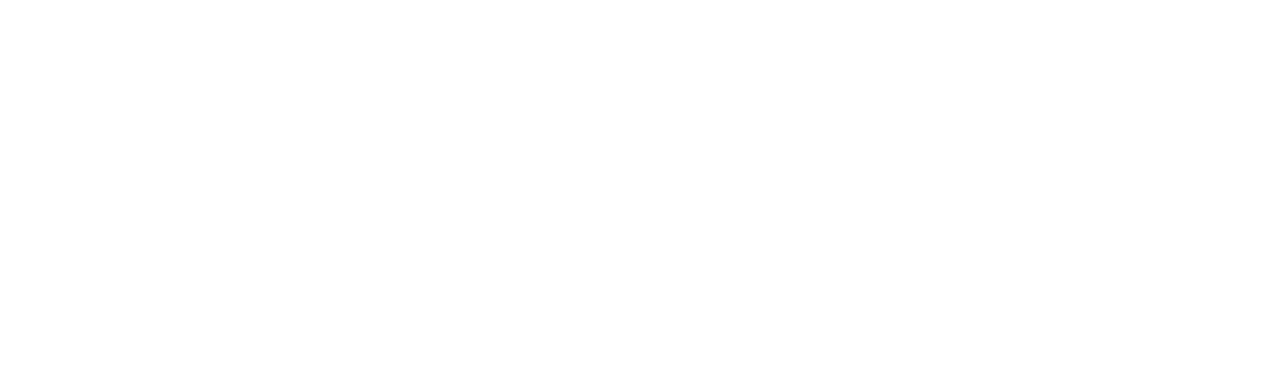
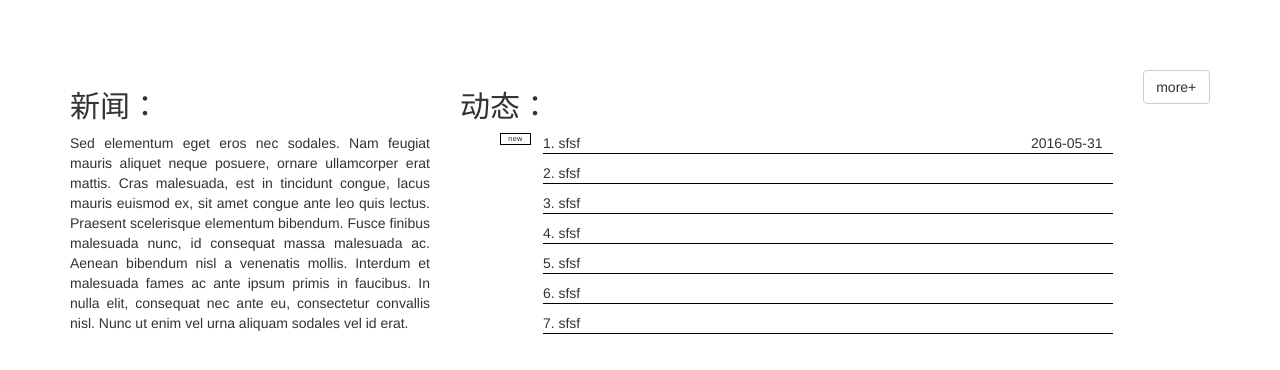
Before and after one commit to cinyinlin/usgs_news, a plain HTML site: page index.html in a window 1280 px wide. Drawn offline with Linux system fonts and the light colour scheme.

Commit message:
frame "mainNews" finished -verson 1.0

```diff
--- a/css/mainstyle.css
+++ b/css/mainstyle.css
@@ -1 +1,54 @@
-/**/
+/* 首页样式 */
+
+
+/* 新闻板块样式 */
+div#mainNews h2 {
+    font-family: "幼圆","微软雅黑";
+}
+
+/*新闻详情*/
+
+div#newsDetail > div#newsContent > section > p {
+    text-align: justify;
+}
+
+
+/* 新闻动态 */
+
+ol {
+    width: 100%;
+    height: auto;
+}
+
+div.dynamicItem {
+    width: 100%;
+    height: 20px;
+    margin-bottom: 10px;
+    ;
+}
+
+ol.dynamicItems > div.dynamicItem > span.itemNew {
+    font-family: 'Lucida Sans', 'Lucida Sans Regular', 'Lucida Grande', 'Lucida Sans Unicode', Geneva, Verdana, sans-serif;
+    font-size: .5em;
+    float: left;
+    width: 5%;
+    margin-right: 2%;
+    padding: 0;
+    text-align: center;
+    border: 1px solid black;
+}
+
+ol.dynamicItems > div.dynamicItem > li {
+    float: right;
+    width: 93%;
+    list-style-position: inside;
+    border-bottom: 1px solid black;
+}
+
+ol.dynamicItems > div.dynamicItem > li > span.itemContent {
+}
+
+ol.dynamicItems > div.dynamicItem > li > span.dynamicDate {
+    float: right;
+    margin-right: 10px;
+}
--- a/index.html
+++ b/index.html
@@ -36,7 +36,58 @@
     <!--主页新闻动态-->
     <div id="mainNews">
         <div class="container">
+            <div class="row">
+                <!-- 新闻详情 -->
+                <div id="newsDetail" class="col-md-4">
+                    <h2>新闻：</h2>
+                    <div id="newsContent">
+                        <section>
+                            <p>Sed elementum eget eros nec sodales. Nam feugiat mauris aliquet neque posuere, ornare ullamcorper erat mattis. Cras malesuada, est in tincidunt congue, lacus mauris euismod ex, sit amet congue ante leo quis lectus. Praesent scelerisque elementum bibendum. Fusce finibus malesuada nunc, id consequat massa malesuada ac. Aenean bibendum nisl a venenatis mollis. Interdum et malesuada fames ac ante ipsum primis in faucibus. In nulla elit, consequat nec ante eu, consectetur convallis nisl. Nunc ut enim vel urna aliquam sodales vel id erat. </p>
+                        </section>
+                    </div>
+                </div>
+                <!-- 新闻动态 -->
+                <div id="newsDynamic" class="col-md-7">
+                    <h2>动态：</h2>
+                    <div id="dynamicList">
+                        <ol class="dynamicItems">
+                            <div class="dynamicItem">
+                                <span class="itemNew">new</span>
+                                <li><span class="itemContent">sfsf</span><span class="dynamicDate">2016-05-31</span></li>
+                            </div>
+                            <div class="dynamicItem">
+                                <span class="itemNew" hidden>new</span>
+                                <li><span class="itemContent">sfsf</span><span class="dynamicDate"></span></li>
+                            </div>
+                            <div class="dynamicItem">
+                                <span class="itemNew" hidden>new</span>
+                                <li><span class="itemContent">sfsf</span><span class="dynamicDate"></span></li>
+                            </div>
+                            <div class="dynamicItem">
+                                <span class="itemNew" hidden>new</span>
+                                <li><span class="itemContent">sfsf</span><span class="dynamicDate"></span></li>
+                            </div>
+                            <div class="dynamicItem">
+                                <span class="itemNew" hidden>new</span>
+                                <li><span class="itemContent">sfsf</span><span class="dynamicDate"></span></li>
+                            </div>
+                            <div class="dynamicItem">
+                                <span class="itemNew" hidden>new</span>
+                                <li><span class="itemContent">sfsf</span><span class="dynamicDate"></span></li>
+                            </div>
+                            <div class="dynamicItem">
+                                <span class="itemNew" hidden>new</span>
+                                <li><span class="itemContent">sfsf</span><span class="dynamicDate"></span></li>
+                            </div>
 
+                        </ol>
+                    </div>
+                </div>
+                <!-- 更多 -->
+                <div id="newsMore" class="col-md-1">
+                    <button type="button" class="btn btn-large btn-block btn-default">more+</button>
+                </div>
+            </div>
         </div>
     </div>
 
@@ -88,6 +139,7 @@
     <!--这里的jquery统一用2.2.1版本-->
     <script src="js/jquery-2.2.1.js"></script>
     <script src="js/indexbehavior.js"></script>
+    <script src="js/bootstrap.js"></script>
 </body>
 
 </html>
```
